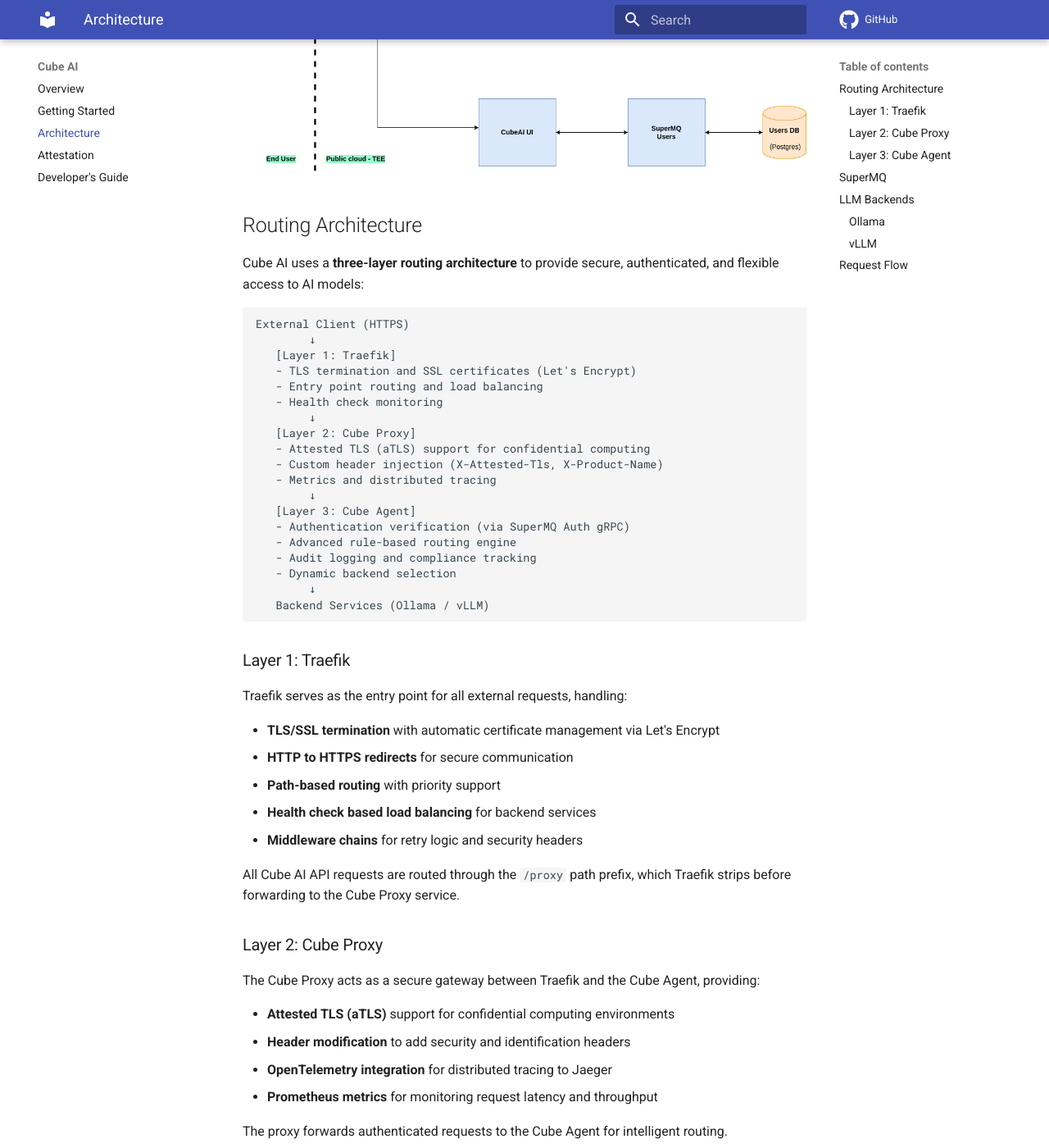
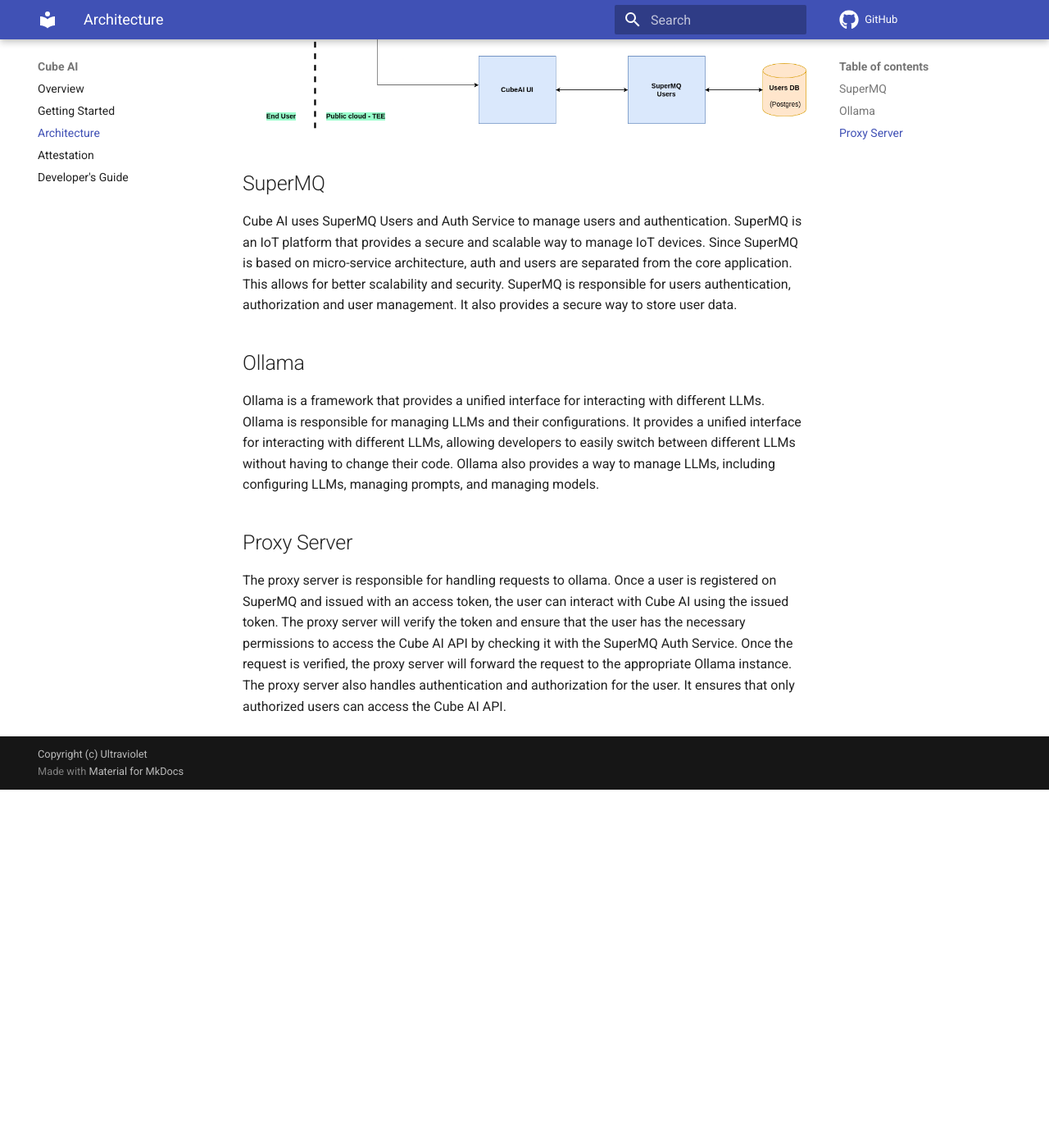
Before and after one commit to ultravioletrs/cube-docs, an MkDocs documentation site: the page built from docs/architecture.md, in a window 1280 px wide and 1400 px high, scrolled down 620 px. Shown: the whole window at 82% size. Built offline with MkDocs 1.6.1 and Material for MkDocs 9.7.7, drawn with Linux system fonts in a browser that asks for light colours; comment, search, counter and statistics services are not loaded; after the commit the page ends 1583 px from its top, so only the background shows below that; some of the changed text lies outside the part shown.

Commit message:
remove architecture docs update
Signed-off-by: WashingtonKK <washingtonkigan@gmail.com>

````diff
--- a/docs/architecture.md
+++ b/docs/architecture.md
@@ -1,127 +1,17 @@
 # Architecture
 
-Cube AI implements a layered architecture with multiple components working together to provide secure, authenticated access to AI models. The system uses SuperMQ for user management, supports multiple LLM backends (Ollama and vLLM), and implements a three-layer proxy architecture for routing and security.
+Cube AI is built on top of SuperMQ, Ollama and a custom proxy server. All these host the Cube AI API that hosts the AI models and protects prompts and user data securely.
 
 ![Architecture Image](./img/architecture.png)
 
-## Routing Architecture
-
-Cube AI uses a **three-layer routing architecture** to provide secure, authenticated, and flexible access to AI models:
-
-```
-External Client (HTTPS)
-        ↓
-   [Layer 1: Traefik]
-   - TLS termination and SSL certificates (Let's Encrypt)
-   - Entry point routing and load balancing
-   - Health check monitoring
-        ↓
-   [Layer 2: Cube Proxy]
-   - Attested TLS (aTLS) support for confidential computing
-   - Custom header injection (X-Attested-Tls, X-Product-Name)
-   - Metrics and distributed tracing
-        ↓
-   [Layer 3: Cube Agent]
-   - Authentication verification (via SuperMQ Auth gRPC)
-   - Advanced rule-based routing engine
-   - Audit logging and compliance tracking
-   - Dynamic backend selection
-        ↓
-   Backend Services (Ollama / vLLM)
-```
-
-### Layer 1: Traefik
-
-Traefik serves as the entry point for all external requests, handling:
-
-- **TLS/SSL termination** with automatic certificate management via Let's Encrypt
-- **HTTP to HTTPS redirects** for secure communication
-- **Path-based routing** with priority support
-- **Health check based load balancing** for backend services
-- **Middleware chains** for retry logic and security headers
-
-All Cube AI API requests are routed through the `/proxy` path prefix, which Traefik strips before forwarding to the Cube Proxy service.
-
-### Layer 2: Cube Proxy
-
-The Cube Proxy acts as a secure gateway between Traefik and the Cube Agent, providing:
-
-- **Attested TLS (aTLS)** support for confidential computing environments
-- **Header modification** to add security and identification headers
-- **OpenTelemetry integration** for distributed tracing to Jaeger
-- **Prometheus metrics** for monitoring request latency and throughput
-
-The proxy forwards authenticated requests to the Cube Agent for intelligent routing.
-
-### Layer 3: Cube Agent
-
-The Cube Agent is a sophisticated routing engine that provides:
-
-- **Authentication middleware** that verifies JWT tokens against SuperMQ Auth service via gRPC
-- **Rule-based routing** with support for multiple matching conditions:
-  - Path patterns (regex supported)
-  - HTTP methods
-  - Request headers
-  - Query parameters
-  - JSON body fields (with dot notation for nested fields)
-- **Priority-based route evaluation** for predictable routing behavior
-- **Default route fallback** for unmatched requests
-- **Audit logging** with PII detection, token tracking, and compliance tagging
-- **Dynamic route management** (add/remove routes at runtime)
-
-The Agent routes requests to the configured LLM backend (Ollama or vLLM) based on routing rules defined in `/etc/cube/agent/config.json`.
-
 ## SuperMQ
 
-Cube AI uses SuperMQ Users and Auth Service to manage users and authentication. SuperMQ is an IoT platform that provides a secure and scalable way to manage IoT devices. Since SuperMQ is based on micro-service architecture, auth and users are separated from the core application. This allows for better scalability and security.
+Cube AI uses SuperMQ Users and Auth Service to manage users and authentication. SuperMQ is an IoT platform that provides a secure and scalable way to manage IoT devices. Since SuperMQ is based on micro-service architecture, auth and users are separated from the core application. This allows for better scalability and security. SuperMQ is responsible for users authentication, authorization and user management. It also provides a secure way to store user data.
 
-SuperMQ is responsible for:
+## Ollama
 
-- **User authentication** via JWT tokens
-- **User authorization** and permission checking via gRPC
-- **User management** including registration, password reset, and verification
-- **Domain-based access control** for multi-tenancy support
+Ollama is a framework that provides a unified interface for interacting with different LLMs. Ollama is responsible for managing LLMs and their configurations. It provides a unified interface for interacting with different LLMs, allowing developers to easily switch between different LLMs without having to change their code. Ollama also provides a way to manage LLMs, including configuring LLMs, managing prompts, and managing models.
 
-The Cube Agent communicates with the SuperMQ Auth service over gRPC to verify authentication tokens on every request (except health and metrics endpoints).
+## Proxy Server
 
-## LLM Backends
-
-Cube AI supports multiple LLM backend options:
-
-### Ollama
-
-Ollama is a framework that provides a unified interface for interacting with different LLMs. Ollama is responsible for:
-
-- **Managing LLMs** and their configurations locally
-- **Model deployment** with easy pull and run commands
-- **OpenAI-compatible API** for standardized inference
-- **Local inference** without external dependencies
-
-Ollama provides endpoints like `/api/tags`, `/api/generate`, `/api/chat`, and OpenAI-compatible `/v1/chat/completions`.
-
-### vLLM
-
-vLLM is a high-performance inference engine for Large Language Models, offering:
-
-- **High throughput** with continuous batching and optimized memory management
-- **GPU acceleration** with CUDA kernels for fast inference
-- **Memory efficiency** using PagedAttention and other advanced techniques
-- **Model compatibility** with LLaMA, Mistral, Qwen, and more
-- **OpenAI-compatible API** for easy integration
-
-## Request Flow
-
-A typical authenticated request flows through the system as follows:
-
-1. **Client** makes HTTPS request to `https://localhost/proxy/v1/chat/completions` with `Authorization: Bearer <token>`
-2. **Traefik** (Layer 1) terminates TLS, strips `/proxy` prefix, routes to Cube Proxy
-3. **Cube Proxy** (Layer 2) adds custom headers, forwards to Cube Agent
-4. **Cube Agent** (Layer 3):
-   - Verifies JWT token with SuperMQ Auth service via gRPC
-   - Logs audit event with request details, PII detection
-   - Evaluates routing rules to determine target backend
-   - Forwards request to selected backend (Ollama or vLLM)
-5. **LLM Backend** processes the request and returns response
-6. **Response** flows back through Agent → Proxy → Traefik → Client
-
-All requests are logged to OpenSearch via Fluent-Bit for audit trails and compliance.
+The proxy server is responsible for handling requests to ollama. Once a user is registered on SuperMQ and issued with an access token, the user can interact with Cube AI using the issued token. The proxy server will verify the token and ensure that the user has the necessary permissions to access the Cube AI API by checking it with the SuperMQ Auth Service. Once the request is verified, the proxy server will forward the request to the appropriate Ollama instance. The proxy server also handles authentication and authorization for the user. It ensures that only authorized users can access the Cube AI API.
````
